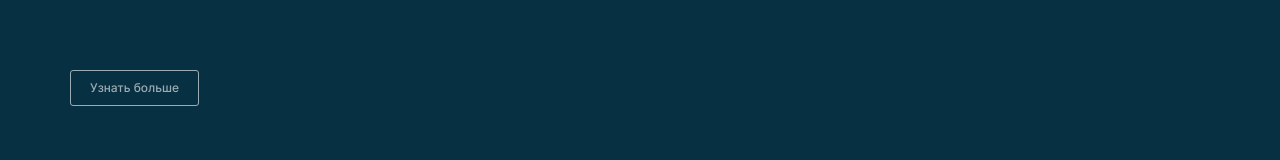
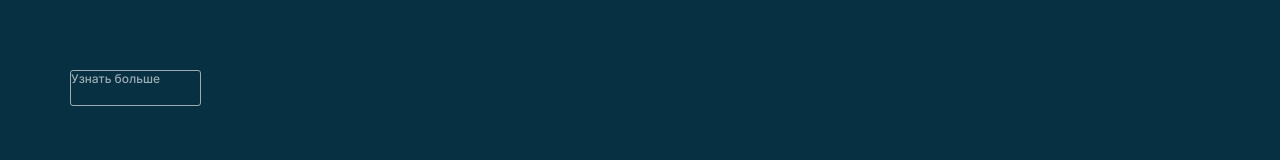
Before and after one commit to abljava/movies-explorer-frontend, a React (Create React App) app: page / in a window 1280 px wide. Shown: the part 467-627 px from the top of the page. Built offline with nearby package versions, Linux system fonts and the light colour scheme.

Commit message:
feat: добавить скролл на якорь

```diff
--- a/package.json
+++ b/package.json
@@ -10,6 +10,7 @@
     "react-dom": "^18.2.0",
     "react-router-dom": "^6.3.0",
     "react-scripts": "5.0.1",
+    "react-scroll": "^1.8.9",
     "web-vitals": "^2.1.4"
   },
   "scripts": {
@@ -19,7 +20,6 @@
     "eject": "react-scripts eject",
     "lint": "npx eslint .",
     "lintfix": "npx eslint . --fix"
-
   },
   "eslintConfig": {
     "extends": [
--- a/src/components/Main/Main.js
+++ b/src/components/Main/Main.js
@@ -14,7 +14,7 @@ function Main() {
       <Header />
       <main className='main'>
         <Promo />
-        <AboutProject />
+        <AboutProject id='about-project'/>
         <Techs />
         <AboutMe />
         <Portfolio />
--- a/src/components/Promo/Promo.js
+++ b/src/components/Promo/Promo.js
@@ -1,3 +1,7 @@
+import React from 'react';
+// import { Link } from 'react-router-dom';
+import { Link, animateScroll as scroll } from 'react-scroll';
+
 import './Promo.css';
 
 function Promo() {
@@ -5,12 +9,26 @@ function Promo() {
     <section className='promo page__centered'>
       <div className='promo__text'>
         <h1 className='promo__header'>
-          Учебный проект студента факультета<br />Веб&#8209;разработки.
+          Учебный проект студента факультета
+          <br />
+          Веб&#8209;разработки.
         </h1>
-        <p className="promo__description">Листайте ниже, чтобы узнать больше про этот проект и его создателя.</p>
-        <button className="button promo__button">Узнать больше</button>
+        <p className='promo__description'>
+          Листайте ниже, чтобы узнать больше про этот проект и его создателя.
+        </p>
+        <Link
+          to='about-project'
+          activeClass='active'
+          spy={true}
+          smooth={true}
+          offset={30}
+          duration={500}
+          className='button promo__button'
+        >
+          Узнать больше
+        </Link>
       </div>
-      <div className="promo__image"></div>
+      <div className='promo__image'></div>
     </section>
   );
 }
```
Also changed, not shown: 1 other file (tests, documents, lock files or other folders).
